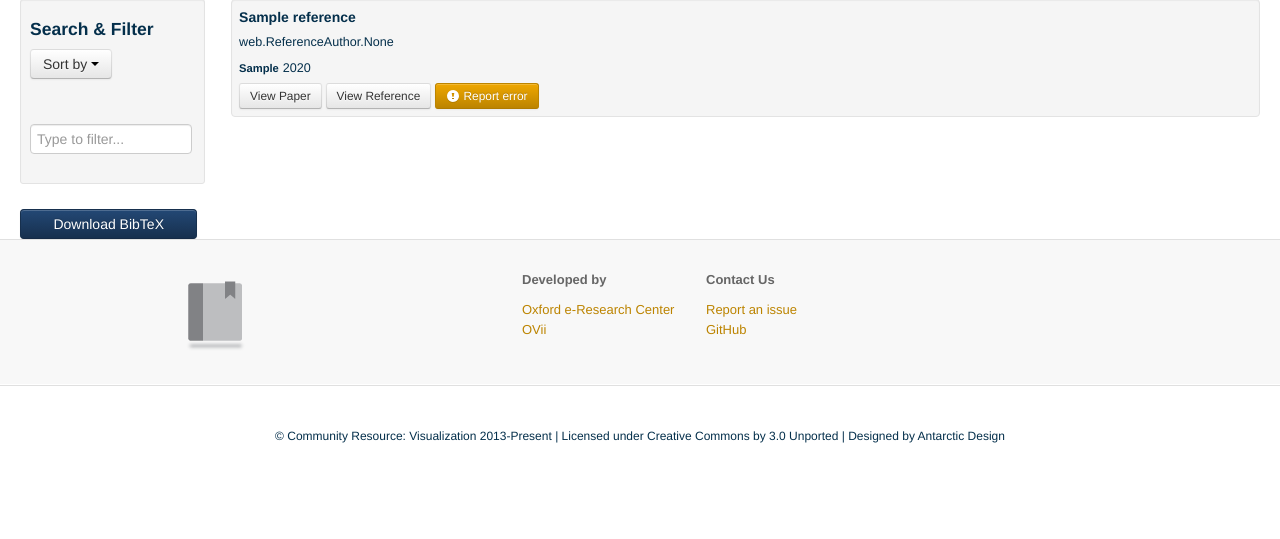
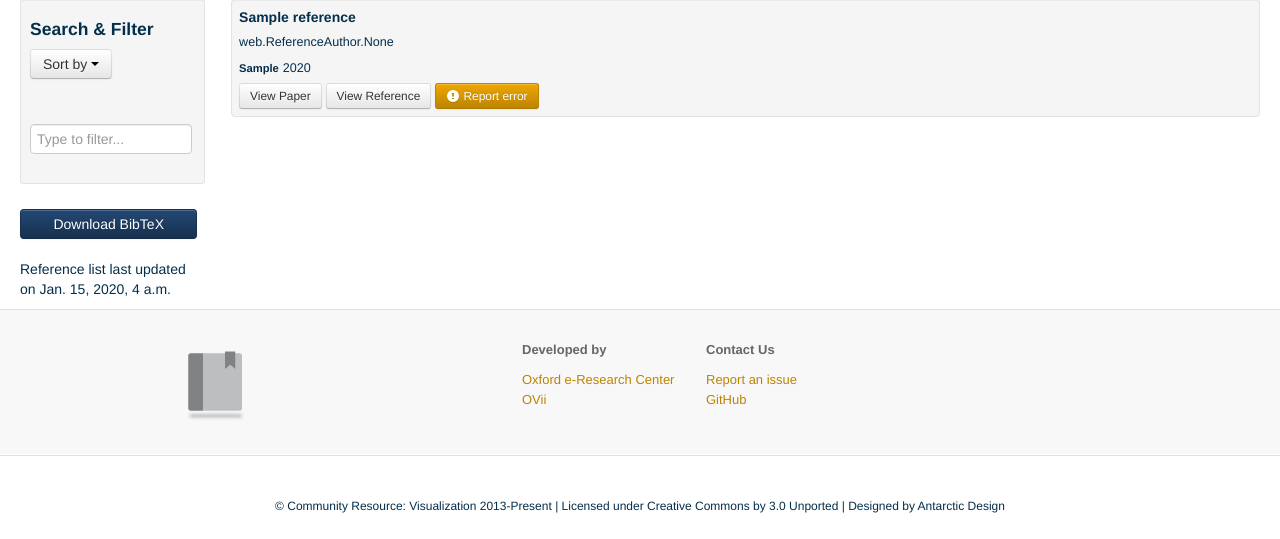
Before and after one commit to OVii/communityvisweb, a Django app: template web/templates/references.html in a window 1280 px wide. Shown: the part 171-710 px from the top of the page. Run offline with Django 3.2, Linux system fonts and the light colour scheme; tables that the repository leaves empty hold one stand-in row (values such as "Sample post"); the template is opened without the code that fills it: values that come from a table or form of the project are taken from there, most other values are stand-ins (such as "Sample title", 1, 10 or a date in 2020); some libraries are stand-ins or nearby versions.

Commit message:
Added last modified date. #65

```diff
--- a/web/templates/references_include.html
+++ b/web/templates/references_include.html
@@ -5,6 +5,7 @@
         <div class="row-fluid">
             <div class="span2">
                 <div id="controls">
+
                     <div class="well well-small">
                         <!-- sort -->
                         <div>
@@ -51,10 +52,13 @@
                            style="width: 82%">Download
                             BibTeX</a>
                     </div>
+                <div class="clearfix"></div><br/>
+                <p>Reference list last updated on {{ taxonomy.last_updated }}</p>
                 </div>
             </div>
 
             <div class="span10">
+
                 {% for reference in references %}
                     <div class="well taxonomy-well reference_box">
 
```
